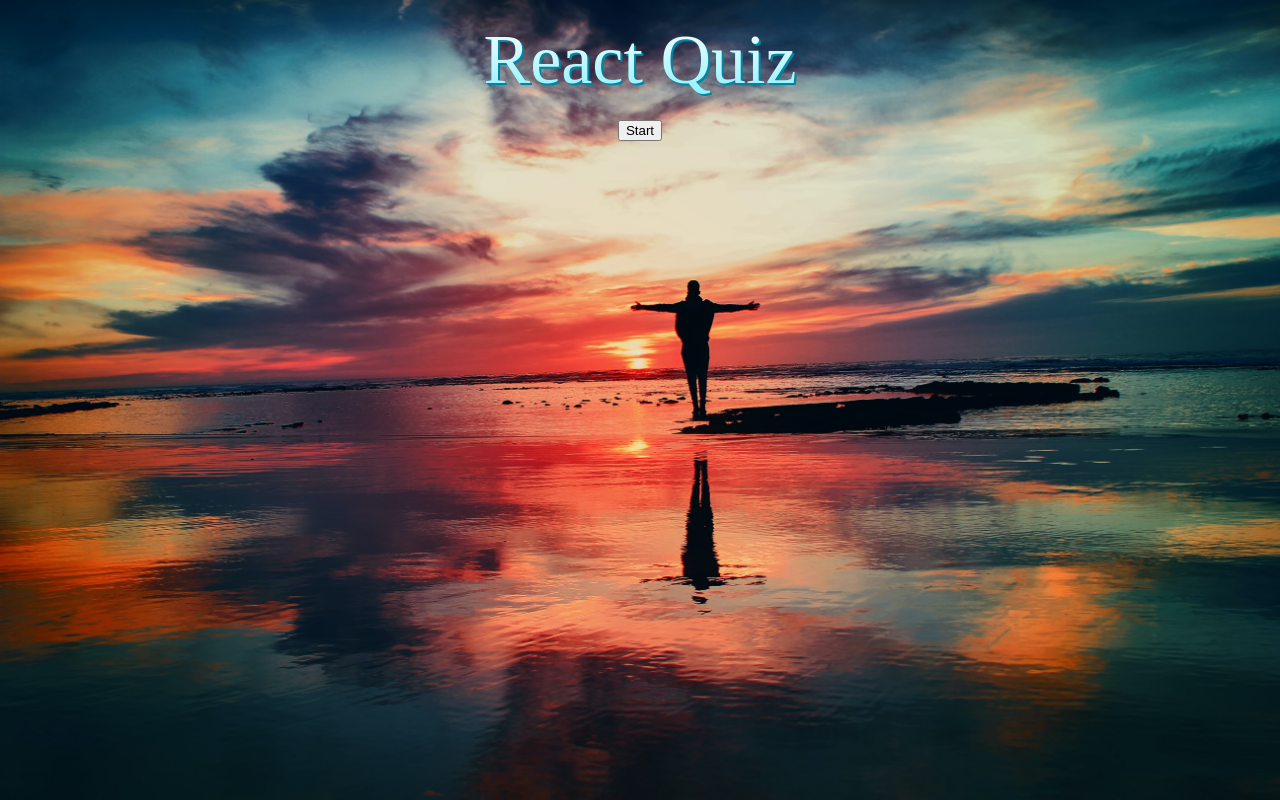
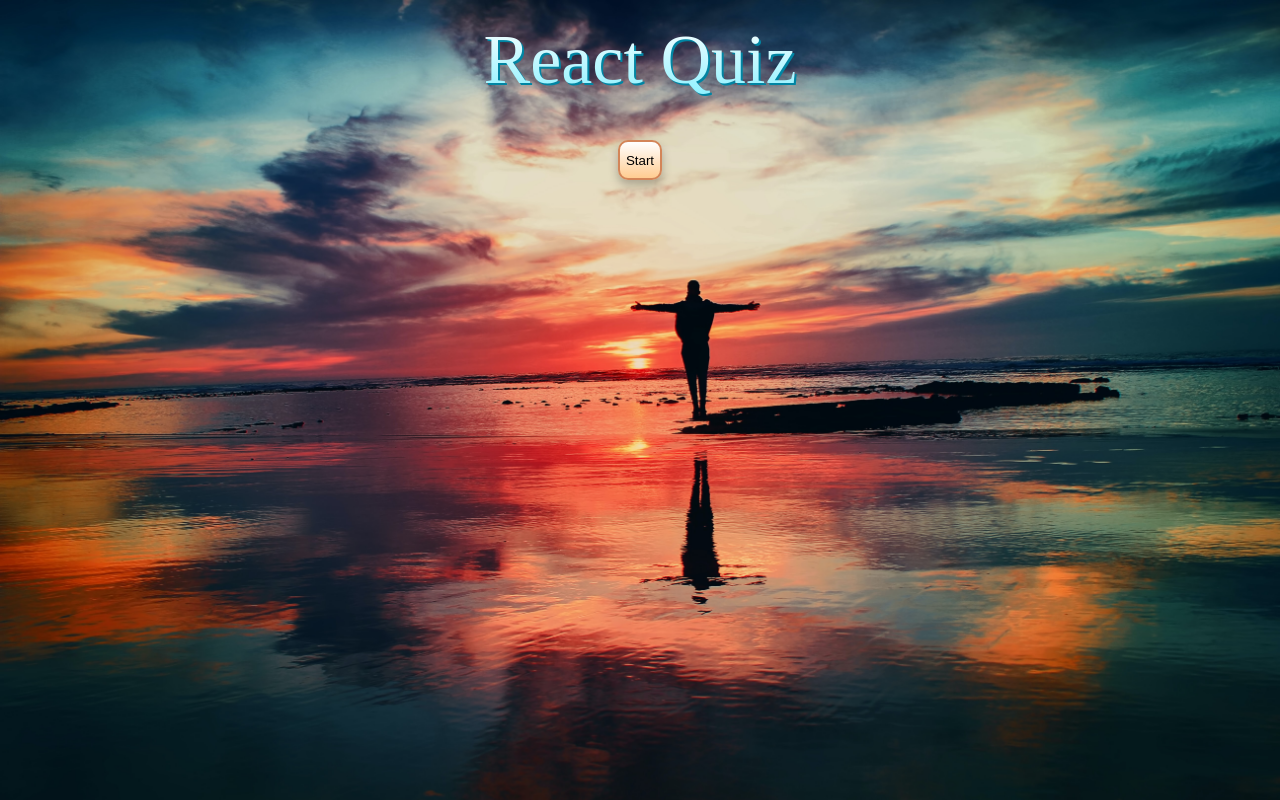
Before and after one commit to ArbinShrestha/react-quiz, a React (Create React App) app: page / in a window 1280 px wide. Built offline with nearby package versions, Linux system fonts and the light colour scheme; the HTML template or start-up script is replaced by a standard one.

Commit message:
added start styles

```diff
--- a/src/App.styles.ts
+++ b/src/App.styles.ts
@@ -53,4 +53,21 @@
         margin: 20px;
     }
 
+    .start,
+    .next{
+        cursor: pointer;
+        background: linear-gradient(180deg, #fff, #ffcc91);
+        border: 2px solid #d38558;
+        box-shadow: 0px 5px 10px rgba(0,0,0,0.25);
+        border-radius: 10px;
+        height: 40px;
+        margin: 20px 0 0 0;
+        pading: 0 40px;
+    }
+
+    .start{
+        max-width: 200px;
+    }
+
+
 `
```
